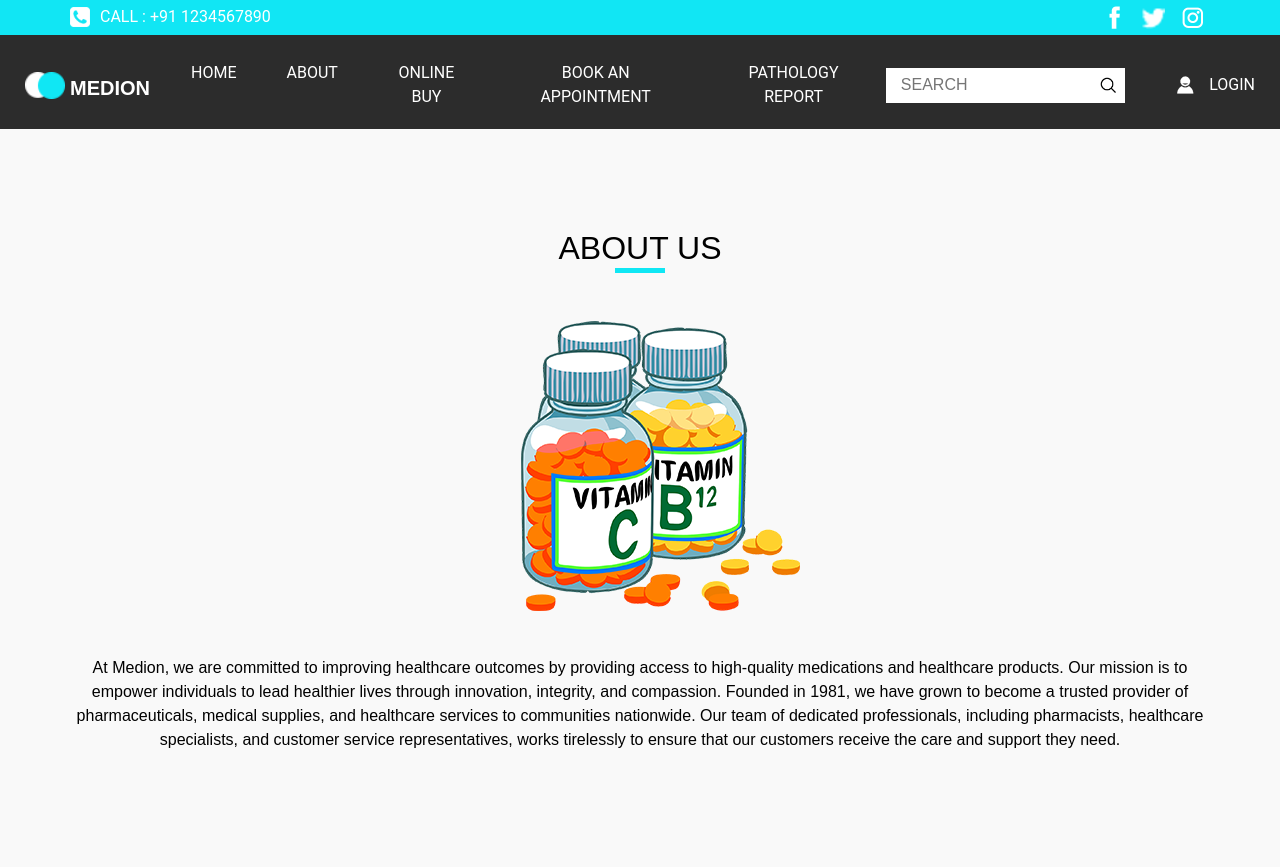
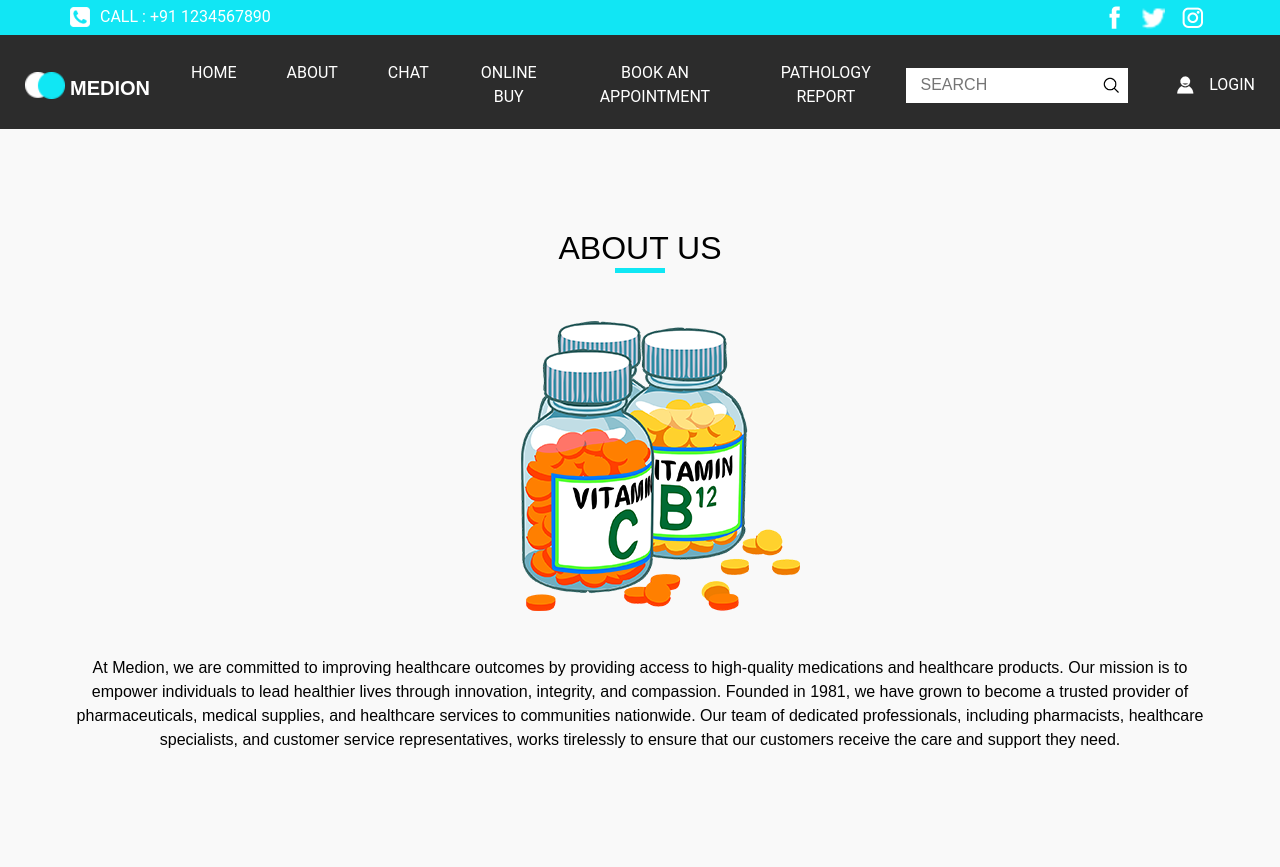
Before and after one commit to kvk1999/pathologyclassification, a Flask app: page /about in a window 1280 px wide. Shown: the top 867 px of the page. Run offline with Flask 3, Linux system fonts and the light colour scheme; some libraries are stand-ins or nearby versions.

Commit message:
Update about.html

```diff
--- a/templates/about.html
+++ b/templates/about.html
@@ -78,6 +78,9 @@
                 </li>
                 <li class="nav-item">
                   <a class="nav-link" href="/about"> About </a>
+                </li>
+                 <li class="nav-item">
+                  <a class="nav-link" href="/chat"> Chat </a>
                 </li>
                 <li class="nav-item">
                   <a class="nav-link" href="/buy"> Online Buy </a>
```
